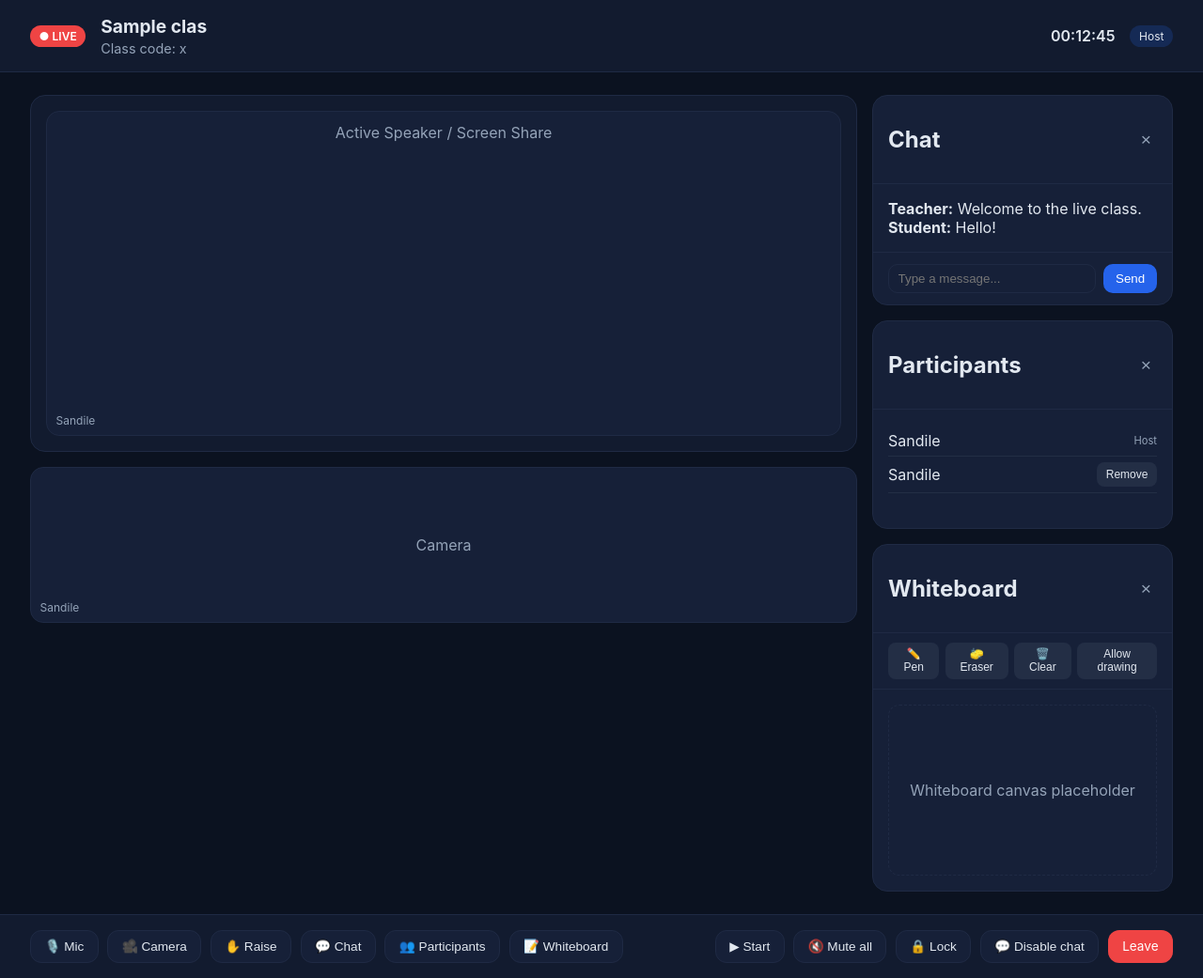
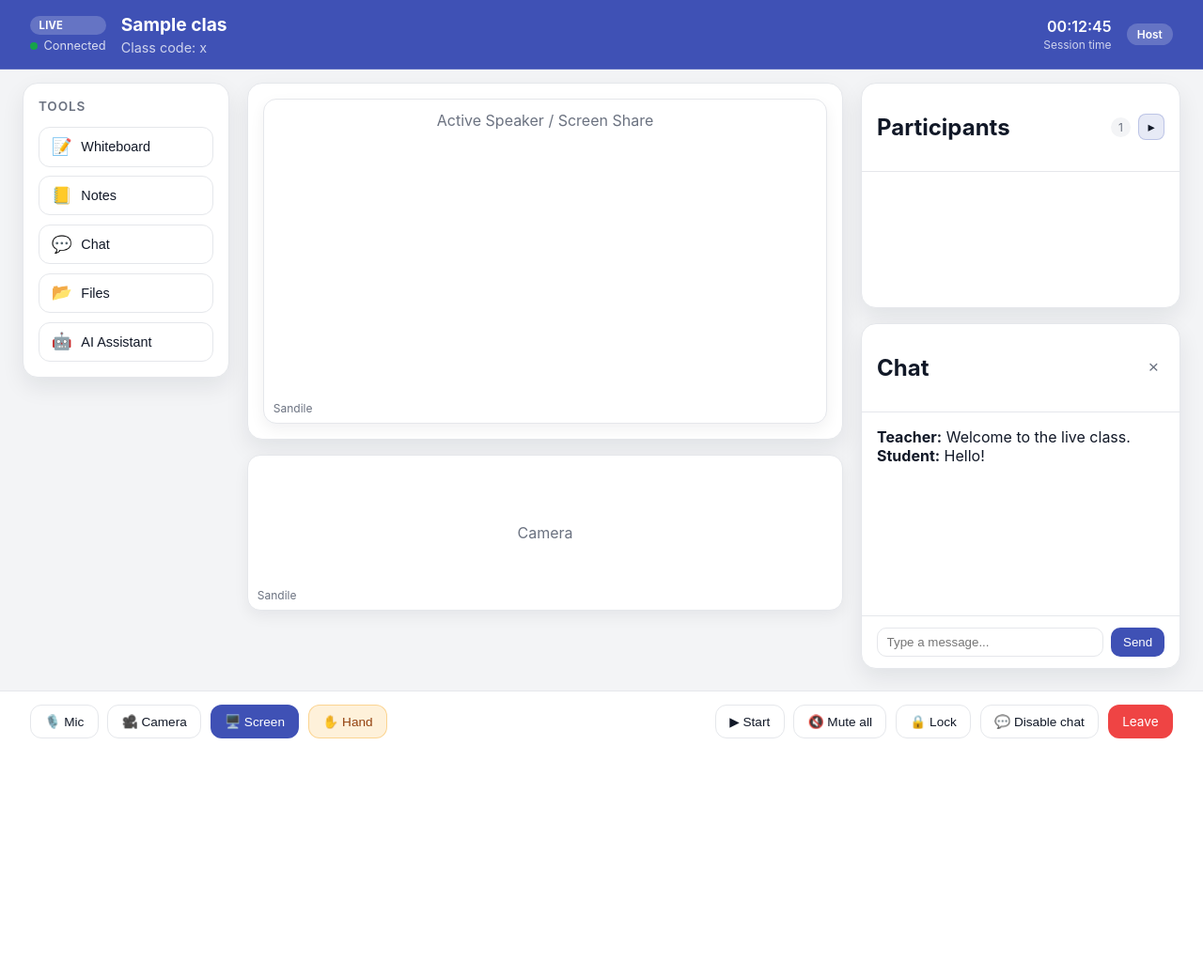
Before and after one commit to sandiletarget/EduSA, a Django app: page /classes/1/live/room/ in a window 1280 px wide. Shown: the whole page at 94% size. After the commit the page ends 786 px from the top, so only its background shows below. Run offline with Django 5.2, Linux system fonts and the light colour scheme; a user stored in the database is signed in; data comes from the database, SQL or seed files in the repository; tables that the repository leaves empty hold one stand-in row (values such as "Sample post"); data that the repository does not hold is empty.

Commit message:
Revamp live classroom layout

```diff
--- a/classes/templates/classes/live/base_live_class.html
+++ b/classes/templates/classes/live/base_live_class.html
@@ -12,15 +12,49 @@
   <div class="live-class-layout" data-role="{% if is_teacher %}teacher{% else %}student{% endif %}">
     {% include "classes/live/components/top_bar.html" %}
 
-    <div class="live-class-main">
-      <div class="live-class-stage">
-        {% include "classes/live/components/video_grid.html" %}
-      </div>
+    <div class="live-class-content">
+      <aside class="live-tools" aria-label="Class tools">
+        <p class="live-tools__title">Tools</p>
+        <button class="tool-btn" type="button" data-panel-toggle="whiteboard">
+          <span class="tool-icon">📝</span>
+          <span class="tool-label">Whiteboard</span>
+        </button>
+        <button class="tool-btn" type="button" data-panel-toggle="notes">
+          <span class="tool-icon">📒</span>
+          <span class="tool-label">Notes</span>
+        </button>
+        <button class="tool-btn" type="button" data-panel-toggle="chat">
+          <span class="tool-icon">💬</span>
+          <span class="tool-label">Chat</span>
+        </button>
+        <button class="tool-btn" type="button" data-panel-toggle="files">
+          <span class="tool-icon">📂</span>
+          <span class="tool-label">Files</span>
+        </button>
+        <button class="tool-btn" type="button" data-panel-toggle="ai">
+          <span class="tool-icon">🤖</span>
+          <span class="tool-label">AI Assistant</span>
+        </button>
+      </aside>
 
-      <aside class="live-class-panels" id="livePanels">
-        {% include "classes/live/components/chat_panel.html" %}
-        {% include "classes/live/components/participants_panel.html" %}
-        {% include "classes/live/components/whiteboard_panel.html" %}
+      <main class="live-class-center" aria-label="Classroom">
+        <div class="live-class-stage">
+          {% include "classes/live/components/video_grid.html" %}
+        </div>
+      </main>
+
+      <aside class="live-class-right" aria-label="Participants and panels">
+        <div class="side-panel side-panel--static is-collapsed" data-panel="participants">
+          {% include "classes/live/components/participants_panel.html" %}
+        </div>
+
+        <div class="live-class-panels" id="livePanels">
+          {% include "classes/live/components/chat_panel.html" %}
+          {% include "classes/live/components/whiteboard_panel.html" %}
+          {% include "classes/live/components/notes_panel.html" %}
+          {% include "classes/live/components/files_panel.html" %}
+          {% include "classes/live/components/ai_panel.html" %}
+        </div>
       </aside>
     </div>
 
--- /dev/null
+++ b/classes/templates/classes/live/components/ai_panel.html
@@ -0,0 +1,14 @@
+<section class="side-panel is-hidden" data-panel="ai">
+  <header class="side-panel__header">
+    <h2>AI Assistant</h2>
+    <button class="panel-close" type="button" data-panel-close>×</button>
+  </header>
+  <div class="side-panel__body">
+    <p class="panel-empty">Ask for explanations, summaries, or quick quizzes.</p>
+    <div class="ai-suggestion">Try: “Summarize today’s key concepts.”</div>
+  </div>
+  <footer class="side-panel__footer">
+    <input type="text" placeholder="Ask EduSA AI..." aria-label="AI prompt">
+    <button type="button">Send</button>
+  </footer>
+</section>
--- a/classes/templates/classes/live/components/control_bar.html
+++ b/classes/templates/classes/live/components/control_bar.html
@@ -2,10 +2,8 @@
   <div class="controls-group">
     <button class="control-btn" type="button">🎙️ Mic</button>
     <button class="control-btn" type="button">🎥 Camera</button>
-    <button class="control-btn" type="button">✋ Raise</button>
-    <button class="control-btn" type="button" data-panel-toggle="chat">💬 Chat</button>
-    <button class="control-btn" type="button" data-panel-toggle="participants">👥 Participants</button>
-    <button class="control-btn" type="button" data-panel-toggle="whiteboard">📝 Whiteboard</button>
+    <button class="control-btn primary" type="button">🖥️ Screen</button>
+    <button class="control-btn accent" type="button">✋ Hand</button>
   </div>
 
   <div class="controls-group">
--- /dev/null
+++ b/classes/templates/classes/live/components/files_panel.html
@@ -0,0 +1,25 @@
+<section class="side-panel is-hidden" data-panel="files">
+  <header class="side-panel__header">
+    <h2>Files</h2>
+    <button class="panel-close" type="button" data-panel-close>×</button>
+  </header>
+  <div class="side-panel__body">
+    <div class="file-item">
+      <div>
+        <strong>Lesson Slides.pdf</strong>
+        <div class="file-meta">2.4 MB · Shared by Teacher</div>
+      </div>
+      <button type="button" class="mini-btn">Download</button>
+    </div>
+    <div class="file-item">
+      <div>
+        <strong>Homework.docx</strong>
+        <div class="file-meta">310 KB · Shared by Teacher</div>
+      </div>
+      <button type="button" class="mini-btn">Download</button>
+    </div>
+  </div>
+  <footer class="side-panel__footer">
+    <button type="button">Upload</button>
+  </footer>
+</section>
--- /dev/null
+++ b/classes/templates/classes/live/components/notes_panel.html
@@ -0,0 +1,13 @@
+<section class="side-panel is-hidden" data-panel="notes">
+  <header class="side-panel__header">
+    <h2>Notes</h2>
+    <button class="panel-close" type="button" data-panel-close>×</button>
+  </header>
+  <div class="side-panel__body">
+    <textarea class="notes-input" rows="8" placeholder="Write lesson notes or key points..."></textarea>
+    <div class="notes-meta">Autosave enabled</div>
+  </div>
+  <footer class="side-panel__footer">
+    <button type="button">Save</button>
+  </footer>
+</section>
--- a/classes/templates/classes/live/components/participants_panel.html
+++ b/classes/templates/classes/live/components/participants_panel.html
@@ -1,7 +1,9 @@
-<section class="side-panel" data-panel="participants">
 <header class="side-panel__header">
   <h2>Participants</h2>
-    <button class="panel-close" type="button" data-panel-close>×</button>
+  <div class="participant-actions">
+    <span class="participant-count">{{ participants|length }}</span>
+    <button class="panel-toggle" type="button" data-panel-collapse="participants">▸</button>
+  </div>
 </header>
 <div class="side-panel__body">
   <div class="participant-item">
@@ -19,4 +21,3 @@
     <p class="panel-empty">No participants yet.</p>
   {% endfor %}
 </div>
-</section>
--- a/classes/templates/classes/live/components/top_bar.html
+++ b/classes/templates/classes/live/components/top_bar.html
@@ -1,13 +1,19 @@
 <header class="live-topbar">
   <div class="live-topbar__left">
-    <div class="live-badge">● LIVE</div>
+    <div class="live-status">
+      <span class="live-badge">LIVE</span>
+      <span class="live-connection"><span class="status-dot"></span>Connected</span>
+    </div>
     <div>
       <h1 class="live-title">{{ classroom.name }}</h1>
       <p class="live-subtitle">Class code: {{ classroom.passcode }}</p>
     </div>
   </div>
   <div class="live-topbar__right">
-    <span class="live-timer">{{ session_duration }}</span>
+    <div class="live-meta">
+      <span class="live-timer">{{ session_duration }}</span>
+      <span class="live-meta-label">Session time</span>
+    </div>
     {% if is_teacher %}
       <span class="live-role">Host</span>
     {% else %}
--- a/classes/templates/classes/live/components/whiteboard_panel.html
+++ b/classes/templates/classes/live/components/whiteboard_panel.html
@@ -1,4 +1,4 @@
-<section class="side-panel" data-panel="whiteboard">
+<section class="side-panel is-hidden" data-panel="whiteboard">
   <header class="side-panel__header">
     <h2>Whiteboard</h2>
     <button class="panel-close" type="button" data-panel-close>×</button>
--- a/core/static/core/css/live_class.css
+++ b/core/static/core/css/live_class.css
@@ -1,13 +1,16 @@
-/* Live class UI - Zoom-like dark theme */
+/* Live class UI - Modern light theme */
 :root {
-  --live-bg: #0b1220;
-  --live-surface: #121b2f;
-  --live-panel: #162038;
-  --live-border: #1f2a44;
-  --live-text: #e2e8f0;
-  --live-muted: #94a3b8;
-  --live-accent: #2563eb;
+  --live-bg: #f3f4f6;
+  --live-surface: #ffffff;
+  --live-panel: #ffffff;
+  --live-border: #e5e7eb;
+  --live-text: #111827;
+  --live-muted: #6b7280;
+  --live-primary: #3f51b5;
+  --live-secondary: #16a34a;
+  --live-accent: #f59e0b;
   --live-danger: #ef4444;
+  --live-shadow: 0 10px 25px rgba(15, 23, 42, 0.08);
 }
 
 .live-class-body {
@@ -27,9 +30,15 @@
   display: flex;
   justify-content: space-between;
   align-items: center;
-  padding: 1rem 2rem;
-  border-bottom: 1px solid var(--live-border);
-  background: var(--live-surface);
+  padding: 0.9rem 2rem;
+  border-bottom: 1px solid rgba(255, 255, 255, 0.15);
+  background: var(--live-primary);
+  color: #fff;
+  position: fixed;
+  top: 0;
+  left: 0;
+  right: 0;
+  z-index: 20;
 }
 
 .live-topbar__left {
@@ -38,13 +47,35 @@
   gap: 1rem;
 }
 
+.live-status {
+  display: flex;
+  flex-direction: column;
+  gap: 0.25rem;
+}
+
 .live-badge {
-  background: var(--live-danger);
+  background: rgba(255, 255, 255, 0.2);
   color: #fff;
-  padding: 0.25rem 0.6rem;
+  padding: 0.2rem 0.6rem;
   border-radius: 999px;
-  font-size: 0.75rem;
-  font-weight: 600;
+  font-size: 0.7rem;
+  font-weight: 700;
+  letter-spacing: 0.02em;
+}
+
+.live-connection {
+  display: flex;
+  align-items: center;
+  gap: 0.4rem;
+  font-size: 0.8rem;
+  color: rgba(255, 255, 255, 0.8);
+}
+
+.status-dot {
+  width: 8px;
+  height: 8px;
+  background: var(--live-secondary);
+  border-radius: 50%;
 }
 
 .live-title {
@@ -54,7 +85,7 @@
 
 .live-subtitle {
   margin: 0.2rem 0 0;
-  color: var(--live-muted);
+  color: rgba(255, 255, 255, 0.75);
   font-size: 0.9rem;
 }
 
@@ -69,18 +100,83 @@
 }
 
 .live-role {
-  background: rgba(37, 99, 235, 0.2);
-  padding: 0.25rem 0.6rem;
+  background: rgba(255, 255, 255, 0.2);
+  padding: 0.25rem 0.7rem;
   border-radius: 999px;
   font-size: 0.75rem;
+  font-weight: 600;
 }
 
-.live-class-main {
+.live-meta {
+  display: flex;
+  flex-direction: column;
+  align-items: flex-end;
+  gap: 0.1rem;
+}
+
+.live-meta-label {
+  font-size: 0.75rem;
+  color: rgba(255, 255, 255, 0.75);
+}
+
+.live-class-content {
   flex: 1;
   display: grid;
-  grid-template-columns: minmax(0, 1fr) 320px;
+  grid-template-columns: 220px minmax(0, 1fr) 340px;
+  gap: 1.2rem;
+  padding: 5.5rem 1.5rem 5.5rem;
+}
+
+.live-tools {
+  background: var(--live-surface);
+  border: 1px solid var(--live-border);
+  border-radius: 16px;
+  padding: 1rem;
+  display: grid;
+  gap: 0.6rem;
+  height: fit-content;
+  box-shadow: var(--live-shadow);
+}
+
+.live-tools__title {
+  margin: 0 0 0.3rem;
+  font-weight: 600;
+  color: var(--live-muted);
+  font-size: 0.85rem;
+  text-transform: uppercase;
+  letter-spacing: 0.06em;
+}
+
+.tool-btn {
+  display: flex;
+  align-items: center;
+  gap: 0.6rem;
+  border: 1px solid var(--live-border);
+  background: #fff;
+  border-radius: 12px;
+  padding: 0.6rem 0.8rem;
+  cursor: pointer;
+  font-size: 0.9rem;
+  color: var(--live-text);
+  text-align: left;
+}
+
+.tool-btn:hover {
+  border-color: rgba(63, 81, 181, 0.35);
+  box-shadow: 0 6px 12px rgba(63, 81, 181, 0.12);
+}
+
+.tool-icon {
+  font-size: 1.1rem;
+}
+
+.tool-label {
+  font-weight: 500;
+}
+
+.live-class-center {
+  display: grid;
   gap: 1rem;
-  padding: 1.5rem 2rem;
 }
 
 .video-stage {
@@ -93,6 +189,7 @@
   border-radius: 16px;
   padding: 1rem;
   border: 1px solid var(--live-border);
+  box-shadow: var(--live-shadow);
 }
 
 .video-grid {
@@ -108,6 +205,7 @@
   padding: 0.75rem;
   min-height: 140px;
   position: relative;
+  box-shadow: 0 6px 16px rgba(15, 23, 42, 0.06);
 }
 
 .active-speaker {
@@ -129,6 +227,11 @@
   color: var(--live-muted);
 }
 
+.live-class-right {
+  display: grid;
+  gap: 1rem;
+}
+
 .live-class-panels {
   display: grid;
   gap: 1rem;
@@ -141,6 +244,15 @@
   display: flex;
   flex-direction: column;
   min-height: 220px;
+  box-shadow: var(--live-shadow);
+}
+
+.side-panel.is-hidden {
+  display: none;
+}
+
+.side-panel--static {
+  min-height: 260px;
 }
 
 .side-panel__header {
@@ -169,12 +281,12 @@
   padding: 0.45rem 0.6rem;
   border-radius: 10px;
   border: 1px solid var(--live-border);
-  background: transparent;
+  background: #fff;
   color: var(--live-text);
 }
 
 .side-panel__footer button {
-  background: var(--live-accent);
+  background: var(--live-primary);
   border: none;
   color: #fff;
   padding: 0.45rem 0.8rem;
@@ -187,6 +299,36 @@
   color: var(--live-muted);
   font-size: 1.2rem;
   cursor: pointer;
+}
+
+.participant-actions {
+  display: flex;
+  align-items: center;
+  gap: 0.5rem;
+}
+
+.panel-toggle {
+  background: rgba(63, 81, 181, 0.12);
+  border: 1px solid rgba(63, 81, 181, 0.25);
+  color: var(--live-text);
+  width: 28px;
+  height: 28px;
+  border-radius: 8px;
+  cursor: pointer;
+  font-size: 0.9rem;
+  line-height: 1;
+  display: grid;
+  place-items: center;
+}
+
+.side-panel.is-collapsed .side-panel__body,
+.side-panel.is-collapsed .side-panel__footer,
+.side-panel.is-collapsed .side-panel__toolbar {
+  display: none;
+}
+
+.side-panel.is-collapsed {
+  min-height: unset;
 }
 
 .participant-item {
@@ -220,7 +362,7 @@
 }
 
 .mini-btn {
-  background: rgba(148, 163, 184, 0.1);
+  background: rgba(63, 81, 181, 0.1);
   border: none;
   color: var(--live-text);
   border-radius: 8px;
@@ -233,9 +375,14 @@
   justify-content: space-between;
   align-items: center;
   gap: 1rem;
-  padding: 1rem 2rem;
+  padding: 0.9rem 2rem;
   border-top: 1px solid var(--live-border);
   background: var(--live-surface);
+  position: fixed;
+  bottom: 0;
+  left: 0;
+  right: 0;
+  z-index: 20;
 }
 
 .controls-group {
@@ -245,7 +392,7 @@
 }
 
 .control-btn {
-  background: var(--live-panel);
+  background: #fff;
   border: 1px solid var(--live-border);
   color: var(--live-text);
   padding: 0.55rem 0.9rem;
@@ -253,6 +400,18 @@
   font-size: 0.85rem;
   cursor: pointer;
   text-decoration: none;
+}
+
+.control-btn.primary {
+  background: var(--live-primary);
+  border-color: transparent;
+  color: #fff;
+}
+
+.control-btn.accent {
+  background: rgba(245, 158, 11, 0.15);
+  border-color: rgba(245, 158, 11, 0.35);
+  color: #92400e;
 }
 
 .control-btn.leave {
@@ -265,12 +424,58 @@
   color: var(--live-muted);
 }
 
+.participant-count {
+  font-size: 0.75rem;
+  color: var(--live-muted);
+  background: var(--live-bg);
+  border-radius: 999px;
+  padding: 0.2rem 0.5rem;
+}
+
+.notes-input {
+  width: 100%;
+  border: 1px solid var(--live-border);
+  border-radius: 12px;
+  padding: 0.7rem;
+  font-family: inherit;
+  resize: vertical;
+}
+
+.notes-meta {
+  margin-top: 0.6rem;
+  font-size: 0.75rem;
+  color: var(--live-muted);
+}
+
+.file-item {
+  display: flex;
+  justify-content: space-between;
+  align-items: center;
+  padding: 0.6rem 0;
+  border-bottom: 1px solid rgba(148, 163, 184, 0.2);
+}
+
+.file-meta {
+  font-size: 0.75rem;
+  color: var(--live-muted);
+}
+
+.ai-suggestion {
+  margin-top: 0.75rem;
+  padding: 0.6rem;
+  border-radius: 12px;
+  background: rgba(63, 81, 181, 0.08);
+  color: var(--live-text);
+  font-size: 0.85rem;
+}
+
 @media (max-width: 1024px) {
-  .live-class-main {
-    grid-template-columns: 1fr;
+  .live-class-content {
+    grid-template-columns: 200px 1fr;
   }
 
-  .live-class-panels {
+  .live-class-right {
+    grid-column: 1 / -1;
     grid-template-columns: repeat(auto-fit, minmax(240px, 1fr));
   }
 }
@@ -287,14 +492,15 @@
     align-items: stretch;
   }
 
-  .live-class-main {
-    padding: 1rem;
+  .live-class-content {
+    grid-template-columns: 1fr;
+    padding: 6.5rem 1rem 6.5rem;
   }
 }
 
 @media (max-width: 576px) {
-  .live-class-main {
-    padding: 0.75rem;
+  .live-class-content {
+    padding: 6.5rem 0.75rem 6.5rem;
   }
 
   .video-grid {
--- a/core/static/core/js/live_class.js
+++ b/core/static/core/js/live_class.js
@@ -1,8 +1,9 @@
 // Minimal panel toggle logic for live class UI.
 document.addEventListener("DOMContentLoaded", function () {
   var panelButtons = document.querySelectorAll("[data-panel-toggle]");
-  var panels = document.querySelectorAll(".side-panel");
+  var panels = document.querySelectorAll(".side-panel[data-panel]");
   var closeButtons = document.querySelectorAll("[data-panel-close]");
+  var collapseButtons = document.querySelectorAll("[data-panel-collapse]");
 
   function showPanel(panelName) {
     panels.forEach(function (panel) {
@@ -25,4 +26,14 @@ document.addEventListener("DOMContentLoaded", function () {
       });
     });
   });
+
+  collapseButtons.forEach(function (btn) {
+    btn.addEventListener("click", function () {
+      var panelName = btn.getAttribute("data-panel-collapse");
+      var panel = document.querySelector(".side-panel[data-panel='" + panelName + "']");
+      if (!panel) return;
+      panel.classList.toggle("is-collapsed");
+      btn.textContent = panel.classList.contains("is-collapsed") ? "▸" : "▾";
+    });
+  });
 });
```
Lines whose indentation alone changed are shown as unchanged.
